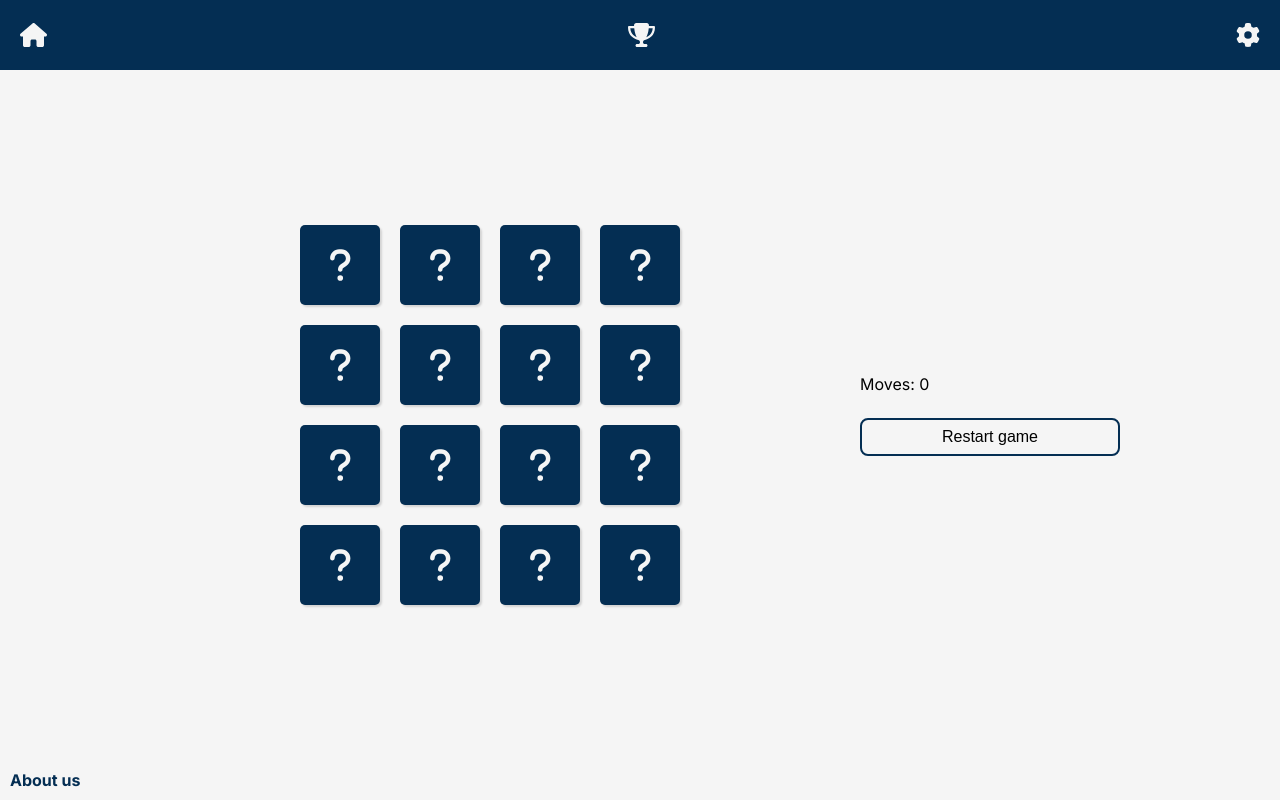
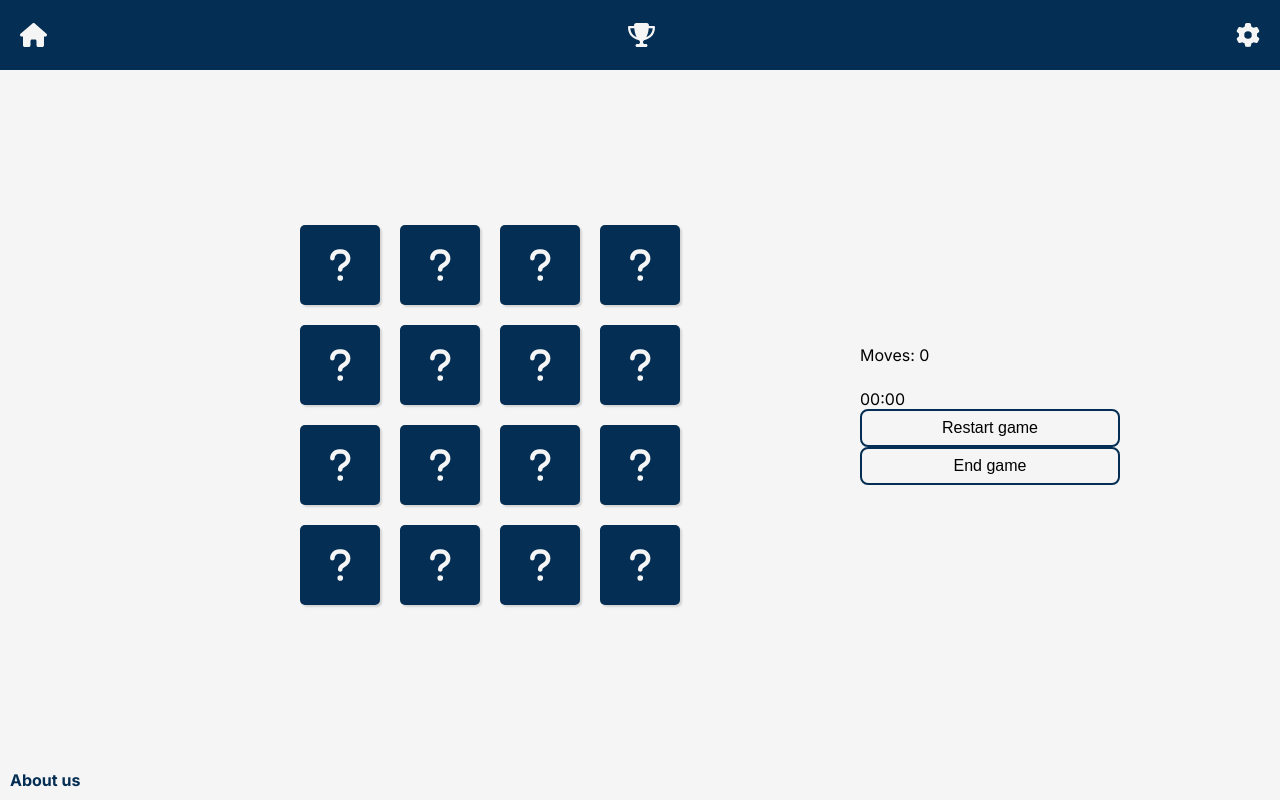
Before and after one commit to aniasgit/memo-app, a Next.js app: page /game in a window 1280 px wide. Built offline with nearby package versions, Linux system fonts and the light colour scheme.

Commit message:
feat: add Timer

```diff
--- a/src/app/bestResults/page.tsx
+++ b/src/app/bestResults/page.tsx
@@ -22,7 +22,6 @@ export default function BestResults() {
     {
       name: "Name",
       selector: (row) => row.name,
-      sortable: true,
     },
     {
       name: "Time",
--- /dev/null
+++ b/src/app/game/components/Timer/index.tsx
@@ -0,0 +1,33 @@
+import { useEffect, useRef, useState } from "react";
+import { convertTime } from "@/app/libs";
+
+interface TimerInterface {
+  isStarted: boolean;
+  isEnded: boolean;
+  onEnd: (time: number) => void;
+}
+
+export const Timer = ({ isStarted, isEnded, onEnd }: TimerInterface) => {
+  const [time, setTime] = useState(0);
+
+  const timerTimeout = useRef<NodeJS.Timeout | null>(null);
+
+  useEffect(() => {
+    if (isStarted && !isEnded) {
+      timerTimeout.current = setTimeout(
+        () => setTime((prev) => prev + 1000),
+        1000
+      );
+    }
+    if (!isStarted) setTime(0);
+  }, [time, isStarted]);
+
+  useEffect(() => {
+    if (isEnded) {
+      onEnd(time);
+      clearTimeout(timerTimeout.current as NodeJS.Timeout);
+    }
+  }, [isEnded]);
+
+  return <div>{convertTime(time)}</div>;
+};
--- a/src/app/game/components/index.tsx
+++ b/src/app/game/components/index.tsx
@@ -1 +1,2 @@
 export * from "./Card";
+export * from "./Timer";
--- a/src/app/game/page.tsx
+++ b/src/app/game/page.tsx
@@ -1,6 +1,6 @@
 "use client";
 import { useEffect, useRef, useState } from "react";
-import { Card, ImageInterface } from "./components";
+import { Card, ImageInterface, Timer } from "./components";
 import {
   CardContainer,
   GamePageContainer,
@@ -10,7 +10,7 @@ import {
 } from "./page.styled";
 import { MainStyled } from "../page.styled";
 import { Button, Modal } from "../components";
-import { Result } from "../libs";
+import { Result, convertTime } from "../libs";
 
 const images = [
   { src: "/img/elephant.png", alt: "elephant" },
@@ -31,6 +31,9 @@ export default function Game() {
   const [moves, setMoves] = useState(0);
   const [isModalOpen, setIsModalOpen] = useState(false);
   const [name, setName] = useState("");
+  const [isTimerStarted, setIsTimerStarted] = useState(false);
+  const [isTimerEnded, setIsTimerEnded] = useState(false);
+  const [time, setTime] = useState(0);
 
   const timeout = useRef<NodeJS.Timeout | null>(null);
 
@@ -53,9 +56,14 @@ export default function Game() {
     setIsModalOpen(false);
     setName("");
     setTimeout(() => setCards(shuffleCards([...images, ...images])), 300);
+    setIsTimerStarted(false);
+    setIsTimerEnded(false);
   };
 
   const handleCardClick = (index: number) => {
+    if (!isTimerStarted) {
+      setIsTimerStarted(true);
+    }
     if (openCards.length === 1) {
       setOpenCards([...openCards, index]);
     } else {
@@ -84,7 +92,7 @@ export default function Game() {
   const handleSaveRestultBtnClick = () => {
     let results: Result[] = JSON.parse(localStorage.getItem("results") || "[]");
     console.log(results);
-    results.push({ name, moves });
+    results.push({ name, moves, time });
     results.sort(compareResults);
     if (results.length > 10) {
       results = results.slice(0, 10);
@@ -112,9 +120,12 @@ export default function Game() {
 
   useEffect(() => {
     if (blockedCards.length === cards.length && blockedCards.length !== 0) {
+      setIsTimerEnded(true);
       setIsModalOpen(true);
     }
   }, [blockedCards]);
+
+  console.log(time);
 
   return (
     <MainStyled>
@@ -132,12 +143,25 @@ export default function Game() {
         </CardContainer>
         <ResultsContainer>
           <MovesParagraphStyled>{`Moves: ${moves}`}</MovesParagraphStyled>
+          <Timer
+            isStarted={isTimerStarted}
+            isEnded={isTimerEnded}
+            onEnd={setTime}
+          />
           <Button onClick={restartGame}>Restart game</Button>
+          <Button
+            onClick={() => {
+              setIsTimerEnded(true);
+            }}>
+            End game
+          </Button>
         </ResultsContainer>
 
         <Modal isOpen={isModalOpen}>
           <h1>Congratulation!</h1>
-          <MovesParagraphStyled>{`You found all pairs in ${moves} moves.`}</MovesParagraphStyled>
+          <MovesParagraphStyled>{`You found all pairs in ${moves}. Your time is ${convertTime(
+            time
+          )}.`}</MovesParagraphStyled>
           <p>Enter your name:</p>
           <InputStyled
             value={name}
--- a/src/app/libs/index.tsx
+++ b/src/app/libs/index.tsx
@@ -1 +1,2 @@
 export * from "./types";
+export * from "./utils";
--- a/src/app/libs/types.tsx
+++ b/src/app/libs/types.tsx
@@ -1,4 +1,5 @@
 export type Result = {
   name: string;
   moves: number;
+  time: number;
 };
--- /dev/null
+++ b/src/app/libs/utils.tsx
@@ -0,0 +1,5 @@
+export const convertTime = (time: number) => {
+  const convertedTime = new Date(time);
+
+  return convertedTime.toISOString().slice(14, 19);
+};
```
Also changed, not shown: src/app/game/components/Timer/timer.styled.tsx (added).
